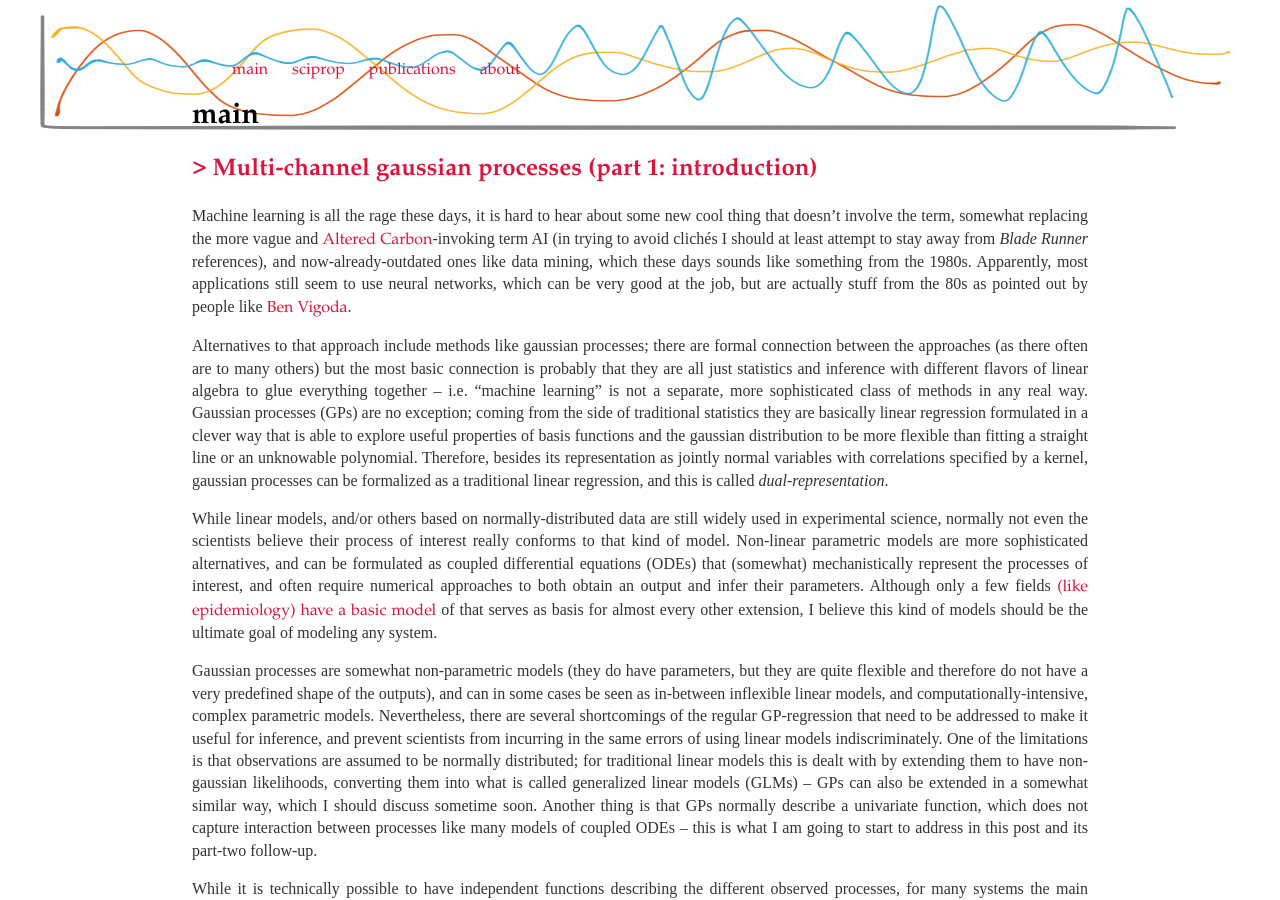
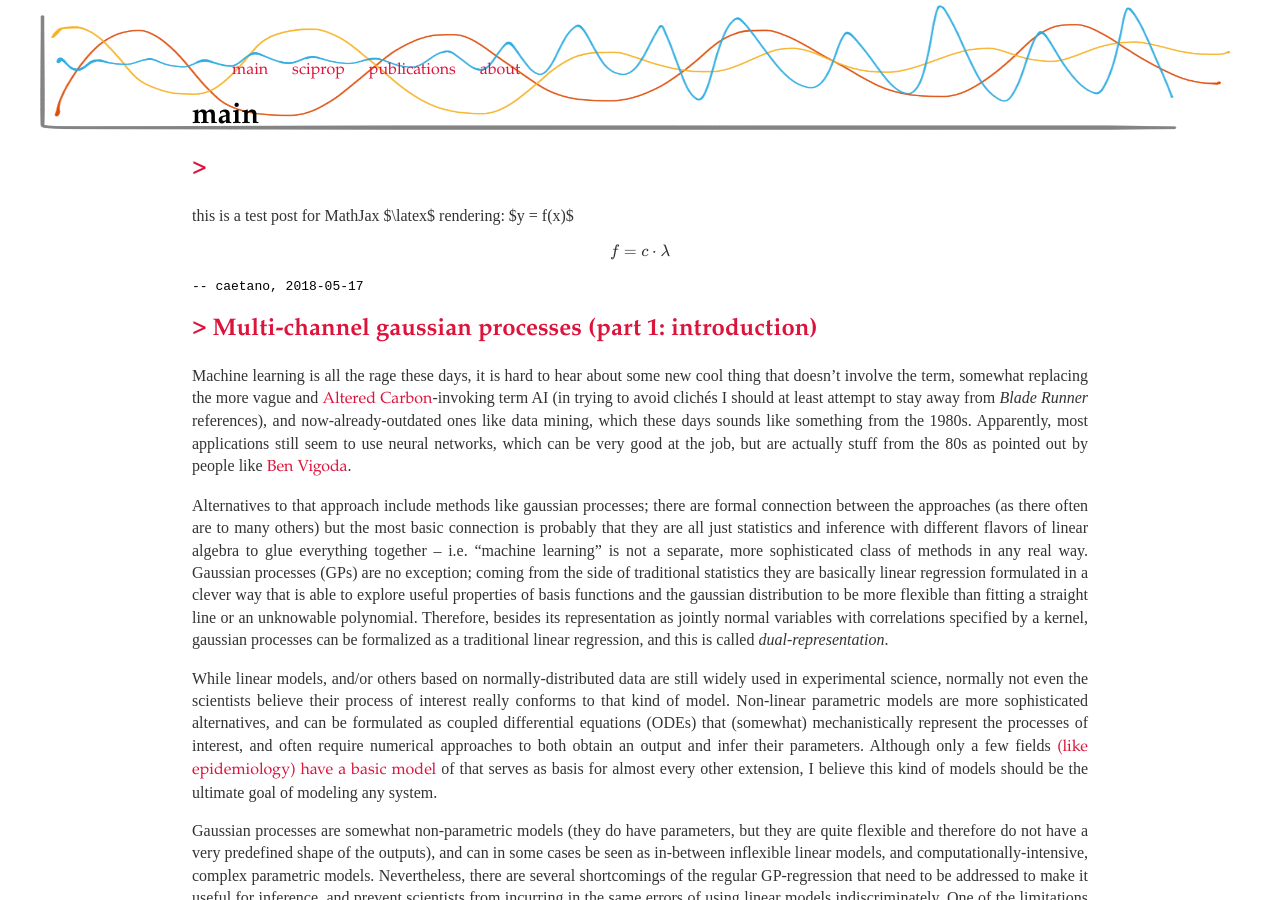
Before and after one commit to caesoma/caesoma.github.io, a Jekyll site: the page built from index.html, in a window 1280 px wide and 900 px high. Built offline with Jekyll 4.4.1, drawn with Linux system fonts in a browser that asks for light colours; formulas are drawn with MathJax 3; the list of posts is cut into pages by our own code.

Commit message:
mathjax test

```diff
--- a/_layouts/default.html
+++ b/_layouts/default.html
@@ -32,12 +32,9 @@
                 showProcessingMessages: false
             });
     </script>
-    <!-- {% if page.mathjax %} -->
-        <!-- {% include mathjax.html %} -->
-    <!-- {% endif %} -->
-        <!-- <script type="text/javascript" async
-      src="https://cdnjs.cloudflare.com/ajax/libs/mathjax/2.7.4/MathJax.js?config=TeX-MML-AM_CHTML" async>
-    </script> -->
+    <script type="text/javascript" async
+    src="https://cdnjs.cloudflare.com/ajax/libs/mathjax/2.7.4/MathJax.js?config=TeX-MML-AM_CHTML" async>
+    </script>
     </head>
   <body>
     <nav>
--- /dev/null
+++ b/_posts/2018-05-17-mathjax-test.md
@@ -0,0 +1,17 @@
+---
+layout: post
+title: "MathJax test"
+date: 2018-05-17
+mathjax: true
+---
+
+## [>{{ post.title }}](https://caesoma.github.io/archive/standalone/2000-00-00)
+
+this is a test post for MathJax $\latex$ rendering: $y = f(x)$
+\begin{equation}
+    f = c\cdot\lambda
+\end{equation}
+
+<!-- [//]: # (comment) -->
+
+<!-- `-- caetano, {{ page.date | date: "%Y-%m-%d" }}` -->
```
Also changed, not shown: other parts of _layouts/default.html (+3 -3 lines).
